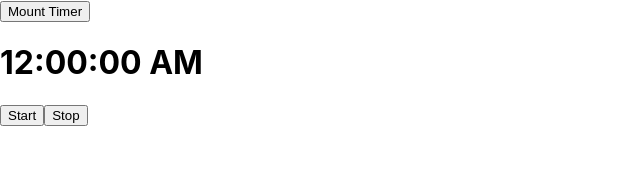
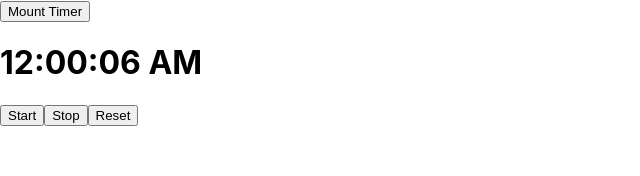
Before and after one commit to freshcodeAlice/react-remember, a React (Create React App) app: page / in a window 1280 px wide. Shown: the top 176 px of the page, without its empty margins (0-640 px from the left). Built offline with nearby package versions, Linux system fonts and the light colour scheme.

Commit message:
Refactor + bugfixing

```diff
--- a/src/components/Timer/index.js
+++ b/src/components/Timer/index.js
@@ -12,7 +12,8 @@ class Timer extends React.Component {
     }
 
     componentDidMount(){
-        console.log('componentDidMount')
+        console.log('componentDidMount');
+        this.start();
     }
 
     shouldComponentUpdate() {
@@ -36,21 +37,31 @@ class Timer extends React.Component {
 
     tick = () =>{
         const {count} = this.state;
-        const newDate = new Date(count.setSeconds(count.getSeconds()+1));
-        this.setState({
-            count: newDate
-        });
+        this.setState((state, props) => {
+            const {count} = state;
+            const newDate = new Date(count.setSeconds(count.getSeconds()+1));
+            return {count: newDate}
+        })
         this.timerId =  setTimeout(this.tick, 1000);
     }
 
     start = () => {
-        setTimeout(this.tick, 1000);
-
+        if(!this.timerId) {
+            this.tick();
+        }
     }
 
     stop = () => {
         console.log('stopped');
         clearTimeout(this.timerId);
+        this.timerId = null;
+    }
+
+    reset = () => {
+        this.stop();
+        this.setState({
+            count: new Date(0,0,0,0)
+        });
     }
 
     render(){
@@ -62,6 +73,7 @@ class Timer extends React.Component {
             <h1>{count.toLocaleTimeString()}</h1>
             <button onClick={this.start}>Start</button>
             <button onClick={this.stop}>Stop</button>
+            <button onClick={this.reset}>Reset</button>
             </>
         )
     }
```
